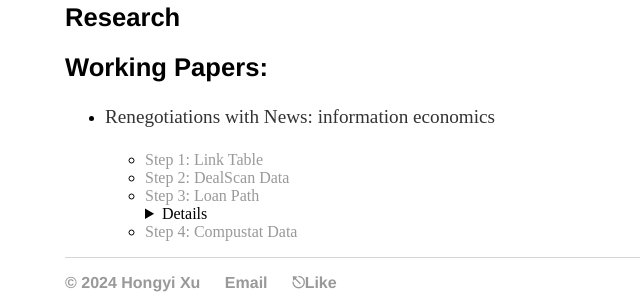
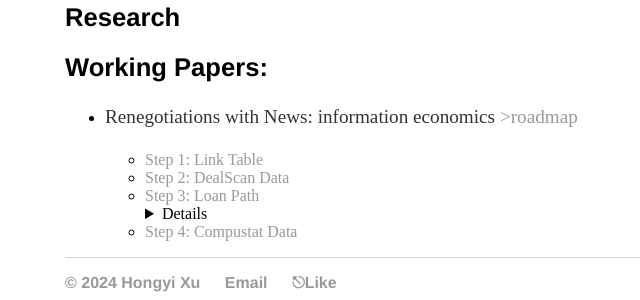
Before and after one commit to hongyileoxu/hongyileoxu.github.io, a Jekyll site: the page built from research/index.md, in a window 1280 px wide. Shown: the part 155-455 px from the top of the page, without its empty margins (127-767 px from the left). Built offline with Jekyll 4.4.1, drawn with Linux system fonts in a browser that asks for light colours.

Commit message:
Update index.md

```diff
--- a/research/index.md
+++ b/research/index.md
@@ -5,7 +5,7 @@ title: Research
 
 ## Working Papers:
 
--  Renegotiations with News: information economics
+-  Renegotiations with News: information economics [>roadmap](https://github.com/hongyileoxu/hongyileoxu.github.io/blob/31feac4143586de784a5b2032bfdac3b511666df/research/project-2024/DealScan2024/readme.md)
 
     -  [Step 1: Link Table](https://hongyileoxu.github.io/research/project-2024/DealScan2024/DealScan_Link_Table_Compustat.html)
     -  [Step 2: DealScan Data](https://hongyileoxu.github.io/research/project-2024/DealScan2024/DealScan_Data_Renegotiation.html)
```
